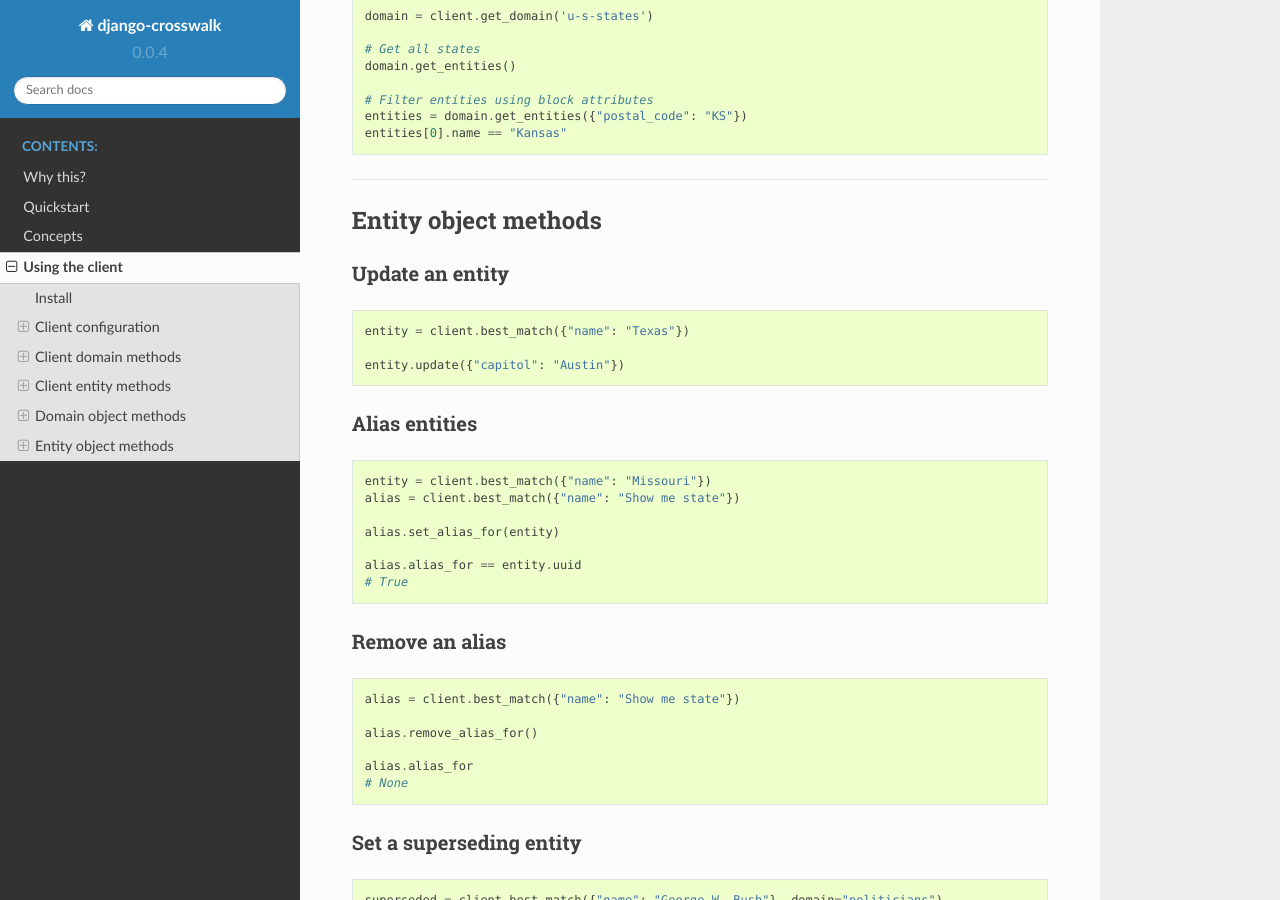
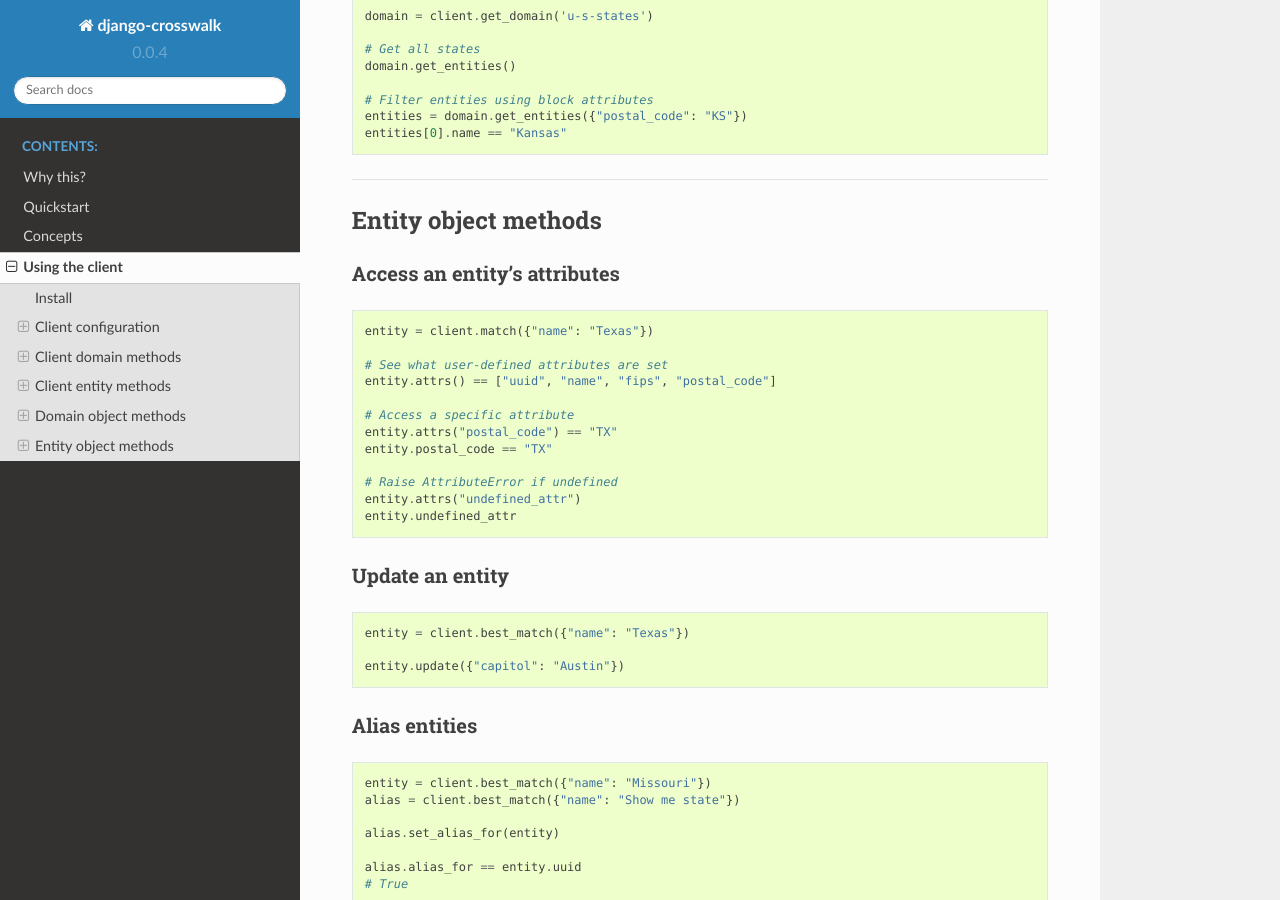
Before and after one commit to The-Politico/django-crosswalk, a Sphinx documentation site: the page built from docs/source/client.rst, in a window 1280 px wide and 900 px high, scrolled down 9876 px. Built offline with Sphinx 7.4.7 and the Read the Docs theme 2.0.0, drawn with Linux system fonts in a browser that asks for light colours.

Commit message:
updates docs for latest version of client

```diff
--- a/docs/source/client.rst
+++ b/docs/source/client.rst
@@ -563,6 +563,25 @@ Get domain's entities
 Entity object methods
 ---------------------
 
+Access an entity's attributes
+'''''''''''''''''''''''''''''
+
+.. code-block:: python
+
+    entity = client.match({"name": "Texas"})
+
+    # See what user-defined attributes are set
+    entity.attrs() == ["uuid", "name", "fips", "postal_code"]
+
+    # Access a specific attribute
+    entity.attrs("postal_code") == "TX"
+    entity.postal_code == "TX"
+
+    # Raise AttributeError if undefined
+    entity.attrs("undefined_attr")
+    entity.undefined_attr
+
+
 Update an entity
 ''''''''''''''''
 
```
